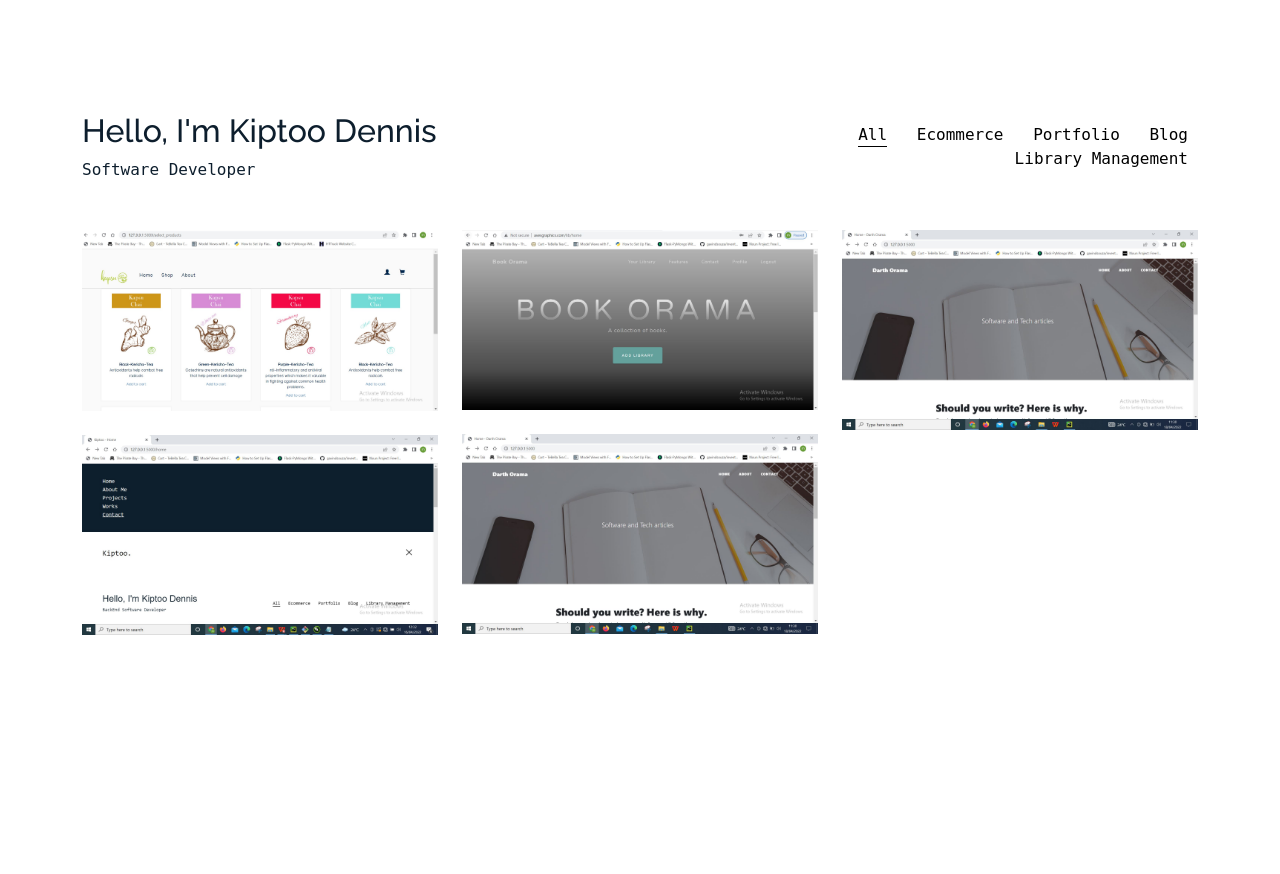
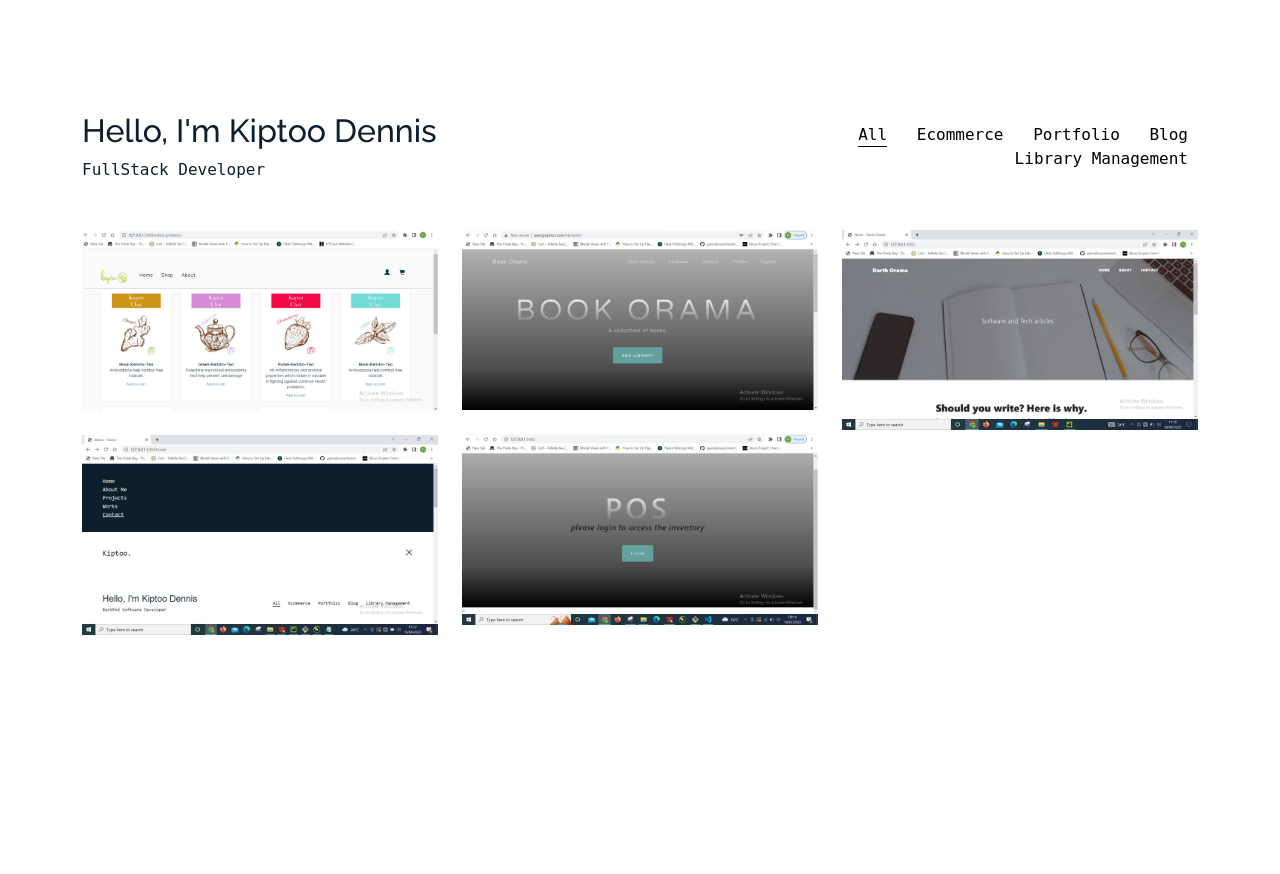
Before and after one commit to demuk/Kiptoo, a Flask app: page / in a window 1280 px wide. Shown: the part 109-983 px from the top of the page. Run offline with Flask 2, Linux system fonts and the light colour scheme; some libraries are stand-ins or nearby versions; some web fonts are replaced.

Commit message:
updated link to pos, added screenshot for pos

```diff
--- a/templates/home.html
+++ b/templates/home.html
@@ -71,7 +71,7 @@
         <div class="row mb-5 align-items-center">
           <div class="col-md-12 col-lg-6 mb-4 mb-lg-0" data-aos="fade-up">
             <h2>Hello, I'm Kiptoo Dennis</h2>
-            <p class="mb-0">Software Developer</p>
+            <p class="mb-0">FullStack Developer</p>
           </div>
           <div class="col-md-12 col-lg-6 text-start text-lg-end" data-aos="fade-up" data-aos-delay="100">
             <div id="filters" class="filters">
@@ -97,7 +97,7 @@
             <a href="{{url_for('bookorama')}}" class="item-wrap fancybox">
               <div class="work-info">
                 <h3>Book Orama</h3>
-                <span>Library Management</span>
+                <span>System Management</span>
               </div>
               <img class="img-fluid" src="{{ url_for('static', filename='img/bookorama.JPG') }}">
             </a>
@@ -117,7 +117,7 @@
                 <h3>Point Of Sale</h3>
                 <span>Inventory Management</span>
               </div>
-              <img class="img-fluid" src="{{ url_for('static', filename='img/blog.jpg') }}">
+              <img class="img-fluid" src="{{ url_for('static', filename='img/pointofsale.JPG') }}">
             </a>
           </div>
           <div class="item design col-sm-6 col-md-4 col-lg-4 mb-4">
--- a/templates/pointofsale.html
+++ b/templates/pointofsale.html
@@ -83,7 +83,7 @@
         <div class="container">
           <div class="row align-items-stretch">
             <div class="col-md-8" data-aos="fade-up">
-              <img src="{{ url_for('static', filename='img/pos.jpg') }}" alt="Image" class="img-fluid">
+              <img src="{{ url_for('static', filename='img/pointofsale.JPG') }}" alt="Image" class="img-fluid">
             </div>
             <div class="col-md-3 ml-auto" data-aos="fade-up" data-aos-delay="100">
               <div class="sticky-content">
```
Also changed, not shown: static/img/pointofsale.JPG (added).
